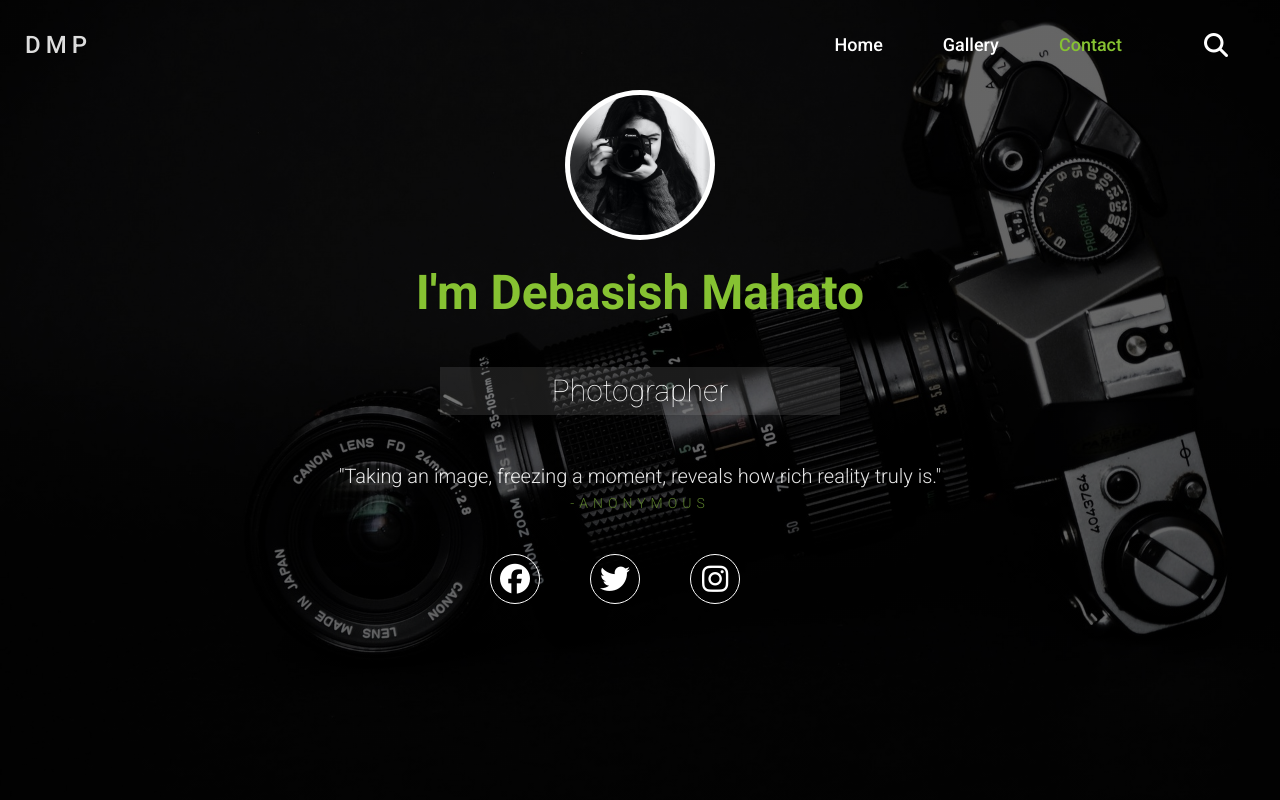
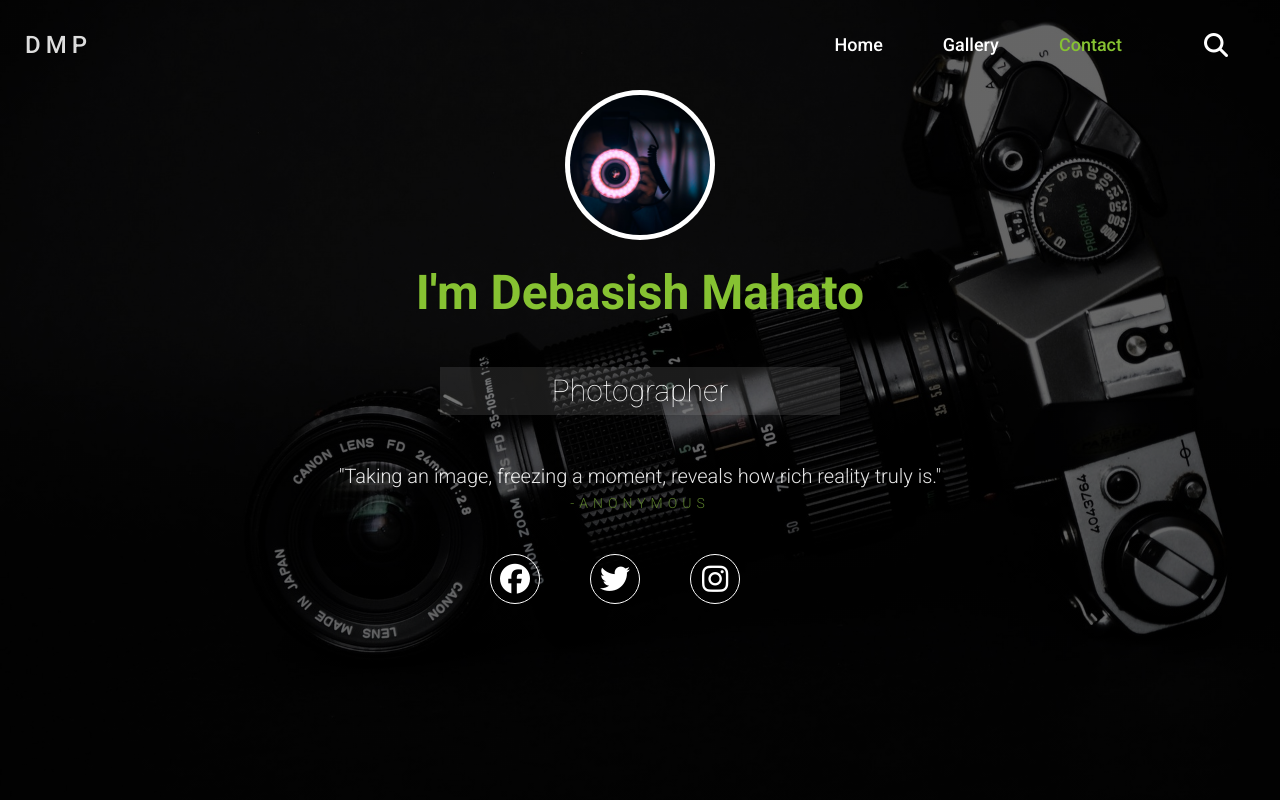
Before and after one commit to Pritam1136/DMP, a plain HTML site: page contact.html in a window 1280 px wide. Shown: the top 800 px of the page. Drawn offline with Linux system fonts and the light colour scheme.

Commit message:
Updated photo

```diff
--- a/contact.html
+++ b/contact.html
@@ -39,7 +39,7 @@
       <div class="container about">
         <div class="about-content">
           <div class="about-img flex">
-            <img src="images/about-img.jpg" alt="photographer img" />
+            <img src="images/insta-3.jpg" alt="photographer img" />
           </div>
           <h2>I'm Debasish Mahato</h2>
           <h3>Photographer</h3>
```
Also changed, not shown: gallary.html (+1 -1 lines), index.html (+1 -1 lines).
